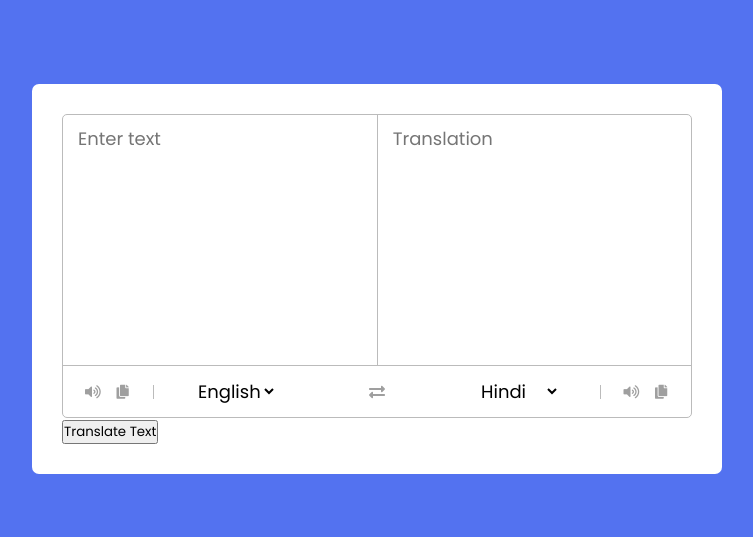
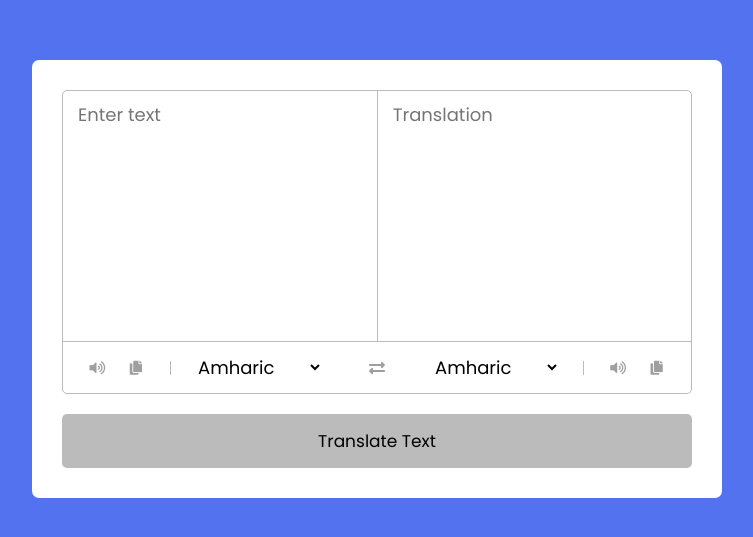
Before and after one commit to J-Lobster/js_languageTranslator, a plain HTML site: page index.html in a window 1280 px wide. Shown: the part 121-658 px from the top of the page, without its empty margins (263-1016 px from the left). Drawn offline with Linux system fonts and the light colour scheme.

Commit message:
finalized styles; initial script allows a list of languages to dynamically fill the select element within our html as options.

```diff
--- a/index.html
+++ b/index.html
@@ -21,19 +21,11 @@
                             <i class="fas fa-volume-up"></i>
                             <i class="fas fa-copy"></i>
                         </div>
-                        <select>
-                            <option value="en-US">English</option>
-                            <option value="hi-IN">Hindi</option>
-                            <option value="ne-NP">Nepali</option>
-                        </select>
+                        <select></select>
                     </li>
                     <li class="exchange"><i class="fas fa-exchange-alt"></i></li>
                     <li class="row to">
-                        <select>
-                            <option value="hi-IN">Hindi</option>
-                            <option value="ne-NP">Nepali</option>
-                            <option value="en-US">English</option>
-                        </select>
+                        <select></select>
                         <div class="icons">
                             <i class="fas fa-volume-up"></i>
                             <i class="fas fa-copy"></i>
@@ -43,5 +35,9 @@
             </div>
             <button>Translate Text</button>
         </div>
+
+        <script src="js/countries.js"></script>
+        <script src="js/script.js"></script>
+
     </body>
 </html>
--- /dev/null
+++ b/js/countries.js
@@ -0,0 +1,99 @@
+const countries = {
+    "am-ET": "Amharic",
+    "ar-SA": "Arabic",
+    "be-BY": "Bielarus",
+    "bem-ZM": "Bemba",
+    "bi-VU": "Bislama",
+    "bjs-BB": "Bajan",
+    "bn-IN": "Bengali",
+    "bo-CN": "Tibetan",
+    "br-FR": "Breton",
+    "bs-BA": "Bosnian",
+    "ca-ES": "Catalan",
+    "cop-EG": "Coptic",
+    "cs-CZ": "Czech",
+    "cy-GB": "Welsh",
+    "da-DK": "Danish",
+    "dz-BT": "Dzongkha",
+    "de-DE": "German",
+    "dv-MV": "Maldivian",
+    "el-GR": "Greek",
+    "en-GB": "English",
+    "es-ES": "Spanish",
+    "et-EE": "Estonian",
+    "eu-ES": "Basque",
+    "fa-IR": "Persian",
+    "fi-FI": "Finnish",
+    "fn-FNG": "Fanagalo",
+    "fo-FO": "Faroese",
+    "fr-FR": "French",
+    "gl-ES": "Galician",
+    "gu-IN": "Gujarati",
+    "ha-NE": "Hausa",
+    "he-IL": "Hebrew",
+    "hi-IN": "Hindi",
+    "hr-HR": "Croatian",
+    "hu-HU": "Hungarian",
+    "id-ID": "Indonesian",
+    "is-IS": "Icelandic",
+    "it-IT": "Italian",
+    "ja-JP": "Japanese",
+    "kk-KZ": "Kazakh",
+    "km-KM": "Khmer",
+    "kn-IN": "Kannada",
+    "ko-KR": "Korean",
+    "ku-TR": "Kurdish",
+    "ky-KG": "Kyrgyz",
+    "la-VA": "Latin",
+    "lo-LA": "Lao",
+    "lv-LV": "Latvian",
+    "men-SL": "Mende",
+    "mg-MG": "Malagasy",
+    "mi-NZ": "Maori",
+    "ms-MY": "Malay",
+    "mt-MT": "Maltese",
+    "my-MM": "Burmese",
+    "ne-NP": "Nepali",
+    "niu-NU": "Niuean",
+    "nl-NL": "Dutch",
+    "no-NO": "Norwegian",
+    "ny-MW": "Nyanja",
+    "ur-PK": "Pakistani",
+    "pau-PW": "Palauan",
+    "pa-IN": "Panjabi",
+    "ps-PK": "Pashto",
+    "pis-SB": "Pijin",
+    "pl-PL": "Polish",
+    "pt-PT": "Portuguese",
+    "rn-BI": "Kirundi",
+    "ro-RO": "Romanian",
+    "ru-RU": "Russian",
+    "sg-CF": "Sango",
+    "si-LK": "Sinhala",
+    "sk-SK": "Slovak",
+    "sm-WS": "Samoan",
+    "sn-ZW": "Shona",
+    "so-SO": "Somali",
+    "sq-AL": "Albanian",
+    "sr-RS": "Serbian",
+    "sv-SE": "Swedish",
+    "sw-SZ": "Swahili",
+    "ta-LK": "Tamil",
+    "te-IN": "Telugu",
+    "tet-TL": "Tetum",
+    "tg-TJ": "Tajik",
+    "th-TH": "Thai",
+    "ti-TI": "Tigrinya",
+    "tk-TM": "Turkmen",
+    "tl-PH": "Tagalog",
+    "tn-BW": "Tswana",
+    "to-TO": "Tongan",
+    "tr-TR": "Turkish",
+    "uk-UA": "Ukrainian",
+    "uz-UZ": "Uzbek",
+    "vi-VN": "Vietnamese",
+    "wo-SN": "Wolof",
+    "xh-ZA": "Xhosa",
+    "yi-YD": "Yiddish",
+    "zu-ZA": "Zulu"
+}
--- /dev/null
+++ b/js/script.js
@@ -0,0 +1,9 @@
+const selectTag = document.querySelectorAll("select");
+
+selectTag.forEach(tag => {
+    for (const country_code in countries) {
+        console.log(countries[country_code]);
+        let option = `<option value="${country_code}">${countries[country_code]}</option>`;
+        tag.insertAdjacentHTML("beforeend", option); //adding options tag inside select tag
+    }
+});
--- a/styles.css
+++ b/styles.css
@@ -45,14 +45,15 @@ body{
     padding: 10px 15px;
 }
 
+.controls {
+    list-style: none;
+    padding: 12px 15px;
+}
+
 .controls, li, .icons, .icons i {
     display: flex;
     align-items: center;
     justify-content: space-between;
-}
-.controls {
-    list-style: none;
-    padding: 12px 15px;
 }
 
 .controls .row.from .icons {
@@ -90,3 +91,15 @@ body{
     font-size: 16px;
     cursor: pointer;
 }
+
+.container button {
+    width: 100%;
+    padding: 14px;
+    margin-top:  20px;
+    border: none;
+    outline: none;
+    cursor: pointer;
+    font-size: 17px;
+    border-radius: 5px;
+    background: #bbb;
+}
```
Also changed, not shown: translator.js (deleted).
